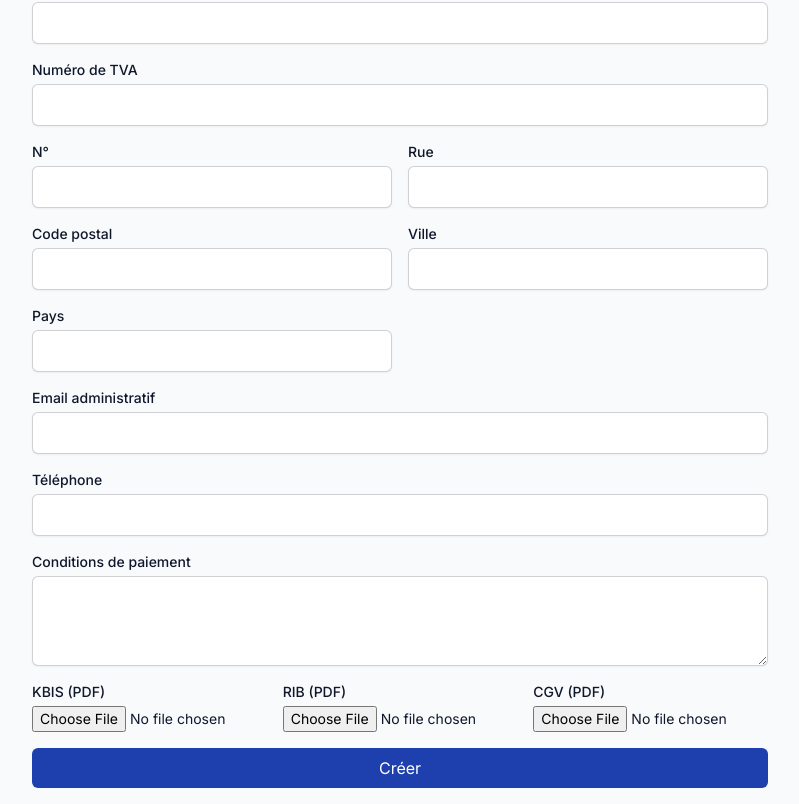
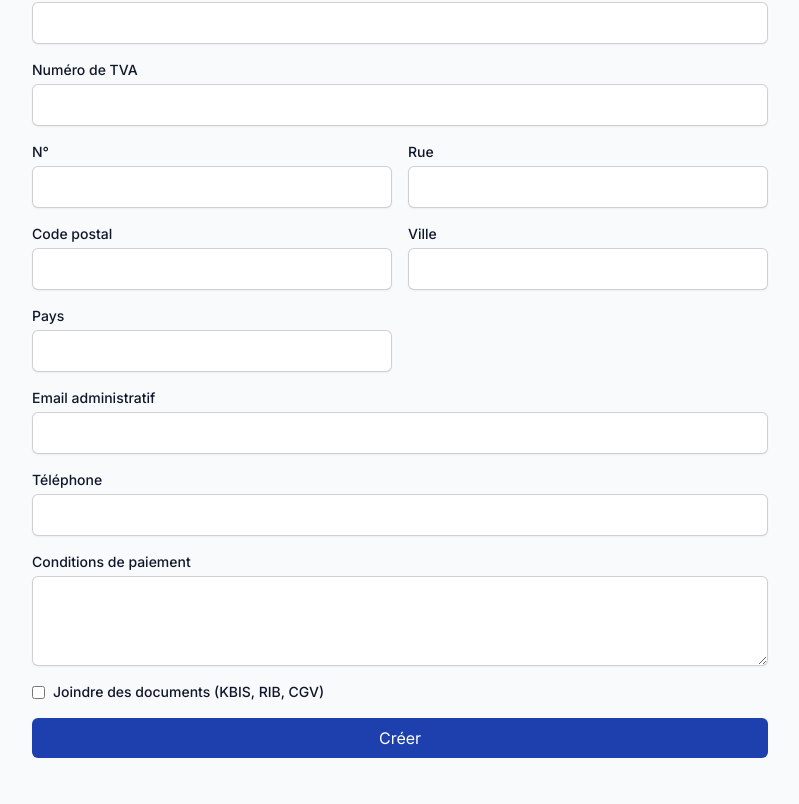
Before and after one commit to FahdB94/fiich, a Next.js app: page /company/new in a window 1280 px wide. Shown: the part 310-1114 px from the top of the page, without its empty margins (240-1039 px from the left). After the commit the page ends 1084 px from the top, so only its background shows below. Built offline with nearby package versions, Linux system fonts and the light colour scheme.

Commit message:
feat: add option to include documents

```diff
--- a/components/CompanyForm.tsx
+++ b/components/CompanyForm.tsx
@@ -32,6 +32,10 @@ export default function CompanyForm({ company }: CompanyFormProps) {
   const [uploadingKbis, setUploadingKbis] = useState(false);
   const [uploadingRib, setUploadingRib] = useState(false);
   const [uploadingCgv, setUploadingCgv] = useState(false);
+  // Option allowing the user to store the uploaded documents with the company
+  const [includeDocs, setIncludeDocs] = useState(
+    Boolean(company?.kbis_url || company?.rib_url || company?.cgv_url)
+  );
 
   // Handle uploading of files to Supabase Storage. `field` corresponds to the
   // property name on the company (kbis_url, rib_url, cgv_url).
@@ -120,11 +124,18 @@ export default function CompanyForm({ company }: CompanyFormProps) {
     setLoading(true);
     setError(null);
     try {
+      // Prepare payload and optionally strip document URLs
+      const payload = { ...values } as any;
+      if (!includeDocs) {
+        payload.kbis_url = null;
+        payload.rib_url = null;
+        payload.cgv_url = null;
+      }
       if (company) {
         // Update existing company
         const { error } = await supabase
           .from('companies')
-          .update({ ...values, updated_at: new Date().toISOString() })
+          .update({ ...payload, updated_at: new Date().toISOString() })
           .eq('id', company.id);
         if (error) throw error;
       } else {
@@ -140,7 +151,7 @@ export default function CompanyForm({ company }: CompanyFormProps) {
           throw new Error("Vous devez être connecté pour créer une fiche.");
         }
         const { error } = await supabase.from('companies').insert({
-          ...values,
+          ...payload,
           user_id: user.id,
           created_at: new Date().toISOString(),
           updated_at: new Date().toISOString(),
@@ -334,7 +345,21 @@ export default function CompanyForm({ company }: CompanyFormProps) {
           className="mt-1 block w-full px-3 py-2 border border-neutral-dark/20 rounded-md shadow-sm focus:outline-none focus:ring-primary-light focus:border-primary"
         ></textarea>
       </div>
+      {/* Toggle documents */}
+      <div className="flex items-center">
+        <input
+          id="includeDocs"
+          type="checkbox"
+          className="mr-2"
+          checked={includeDocs}
+          onChange={(e) => setIncludeDocs(e.target.checked)}
+        />
+        <label htmlFor="includeDocs" className="text-sm font-medium text-neutral-dark">
+          Joindre des documents (KBIS, RIB, CGV)
+        </label>
+      </div>
       {/* Fichiers justificatifs: KBIS, RIB, CGV */}
+      {includeDocs && (
       <div className="grid grid-cols-1 sm:grid-cols-3 gap-4">
         {/* KBIS */}
         <div>
@@ -400,6 +425,7 @@ export default function CompanyForm({ company }: CompanyFormProps) {
           )}
         </div>
       </div>
+      )}
       <button
         type="submit"
         disabled={loading}
```
